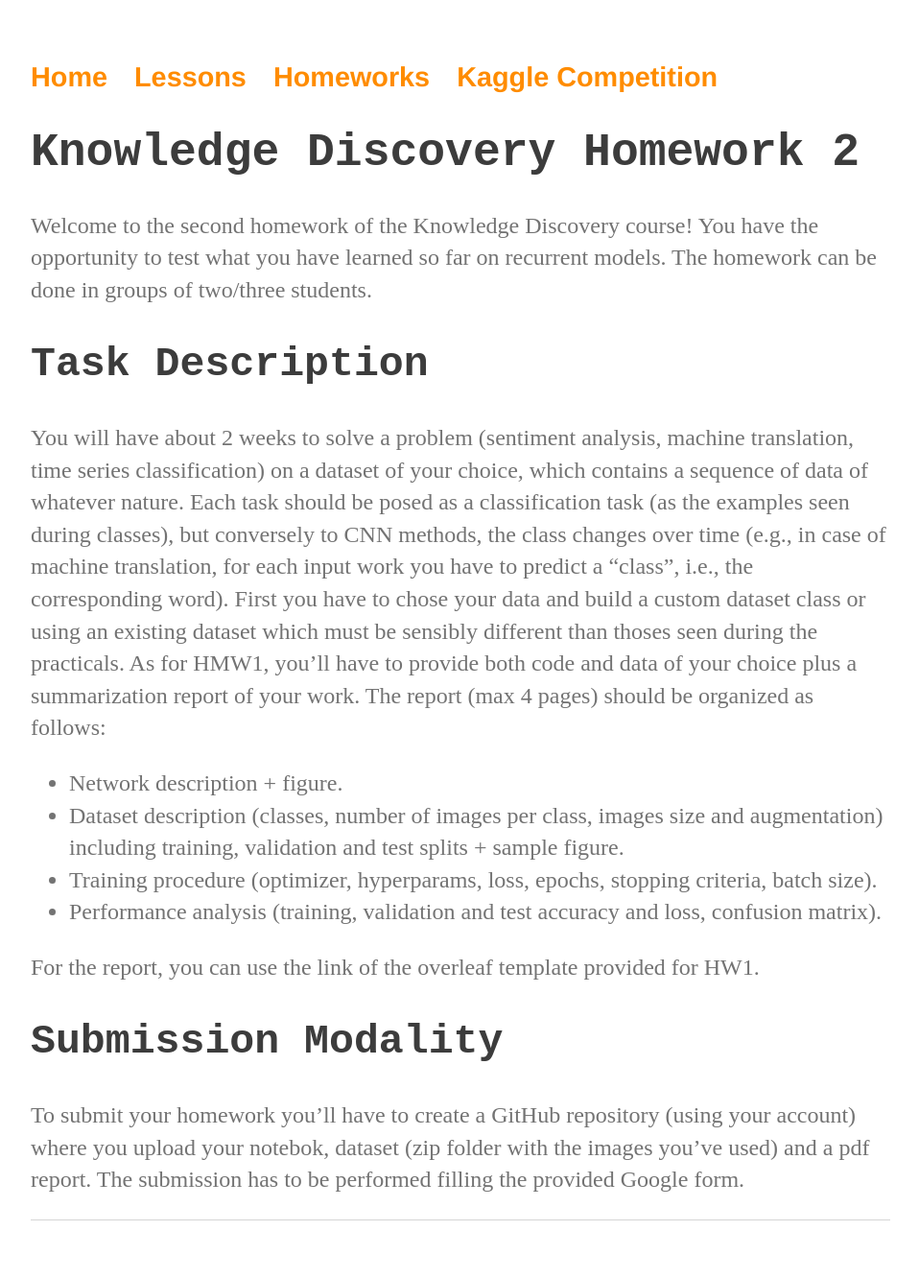
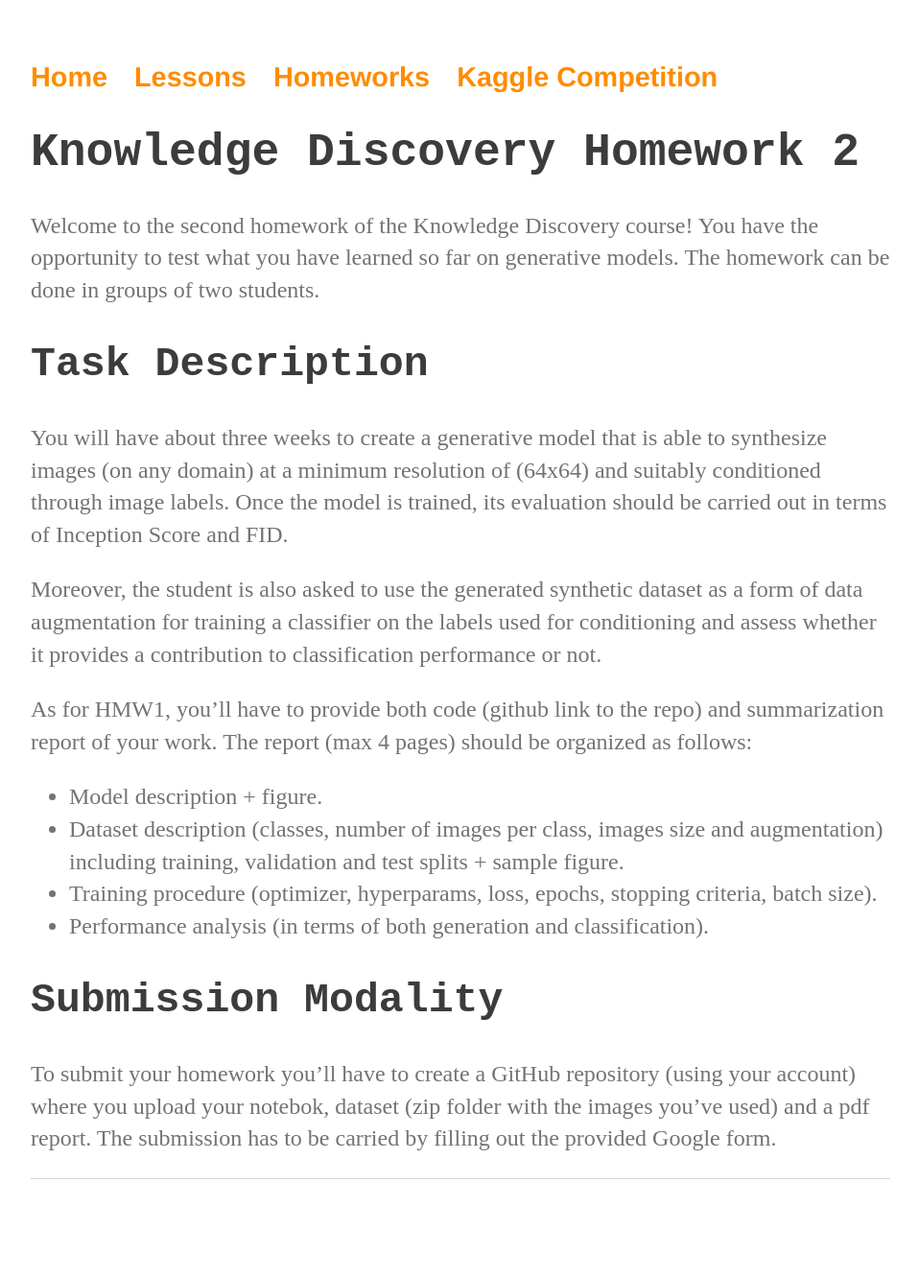
Before and after one commit to perceivelab/knowledge-discovery-course, a Jekyll site: the page built from hw2-2022.md, in a window 1280 px wide. Shown: the whole page at 96% size, without its empty margins (160-1118 px from the left). Built offline with Jekyll 4.4.1, drawn with Linux system fonts in a browser that asks for light colours; our own code applies the rules of GitHub Pages for plain Markdown files; after the commit the page ends 1289 px from its top, so only the background shows below that.

Commit message:
Update hw2-2022.md

```diff
--- a/hw2-2022.md
+++ b/hw2-2022.md
@@ -1,17 +1,19 @@
 # Knowledge Discovery Homework 2
-Welcome to the second homework of the Knowledge Discovery course! You have the opportunity to test what you have learned so far on recurrent models.
-The homework can be done in groups of two/three students.
+Welcome to the second homework of the Knowledge Discovery course! You have the opportunity to test what you have learned so far on generative models.
+The homework can be done in groups of two students.
 ## Task Description
 
-You will have about 2 weeks to solve a problem (sentiment analysis, machine translation, time series classification) on a dataset of your choice, which contains a sequence of data of whatever nature. Each task should be posed as a classification task (as the examples seen during classes), but conversely to CNN methods, the class changes over time (e.g., in case of machine translation, for each input work you have to predict a "class", i.e., the corresponding word). First you have to chose your data and build a custom dataset class or using an existing dataset which must be sensibly different than thoses seen during the practicals. As for HMW1, you’ll have to provide both code and data of your choice plus a summarization report of your work.
+You will have about three weeks to create a generative model that is able to synthesize images (on any domain) at a minimum resolution of (64x64) and suitably conditioned through image labels. Once the model is trained, its evaluation should be carried out in terms of Inception Score and FID.
+
+Moreover, the student is also asked to use the generated synthetic dataset as a form of data augmentation for training a classifier on the labels used for conditioning and assess whether it provides a contribution to classification performance or not.
+
+As for HMW1, you’ll have to provide both code (github link to the repo) and summarization report of your work.
 The report (max 4 pages) should be organized as follows:
--	Network description + figure.
+-	Model description + figure.
 -	Dataset description (classes, number of images per class, images size and augmentation) including training, validation and test splits + sample figure.
 -	Training procedure (optimizer, hyperparams, loss, epochs, stopping criteria, batch size).
--	Performance analysis (training, validation and test accuracy and loss, confusion matrix).
-
-For the report, you can use the link of the overleaf template provided for HW1.
+-	Performance analysis (in terms of both generation and classification).
 
 ## Submission Modality
 
-To submit your homework you’ll have to create a GitHub repository (using your account) where you upload your notebok, dataset (zip folder with the images you’ve used) and a pdf report. The submission has to be performed filling the provided Google form.
+To submit your homework you’ll have to create a GitHub repository (using your account) where you upload your notebok, dataset (zip folder with the images you’ve used) and a pdf report. The submission has to be carried by filling out the provided Google form.
```
